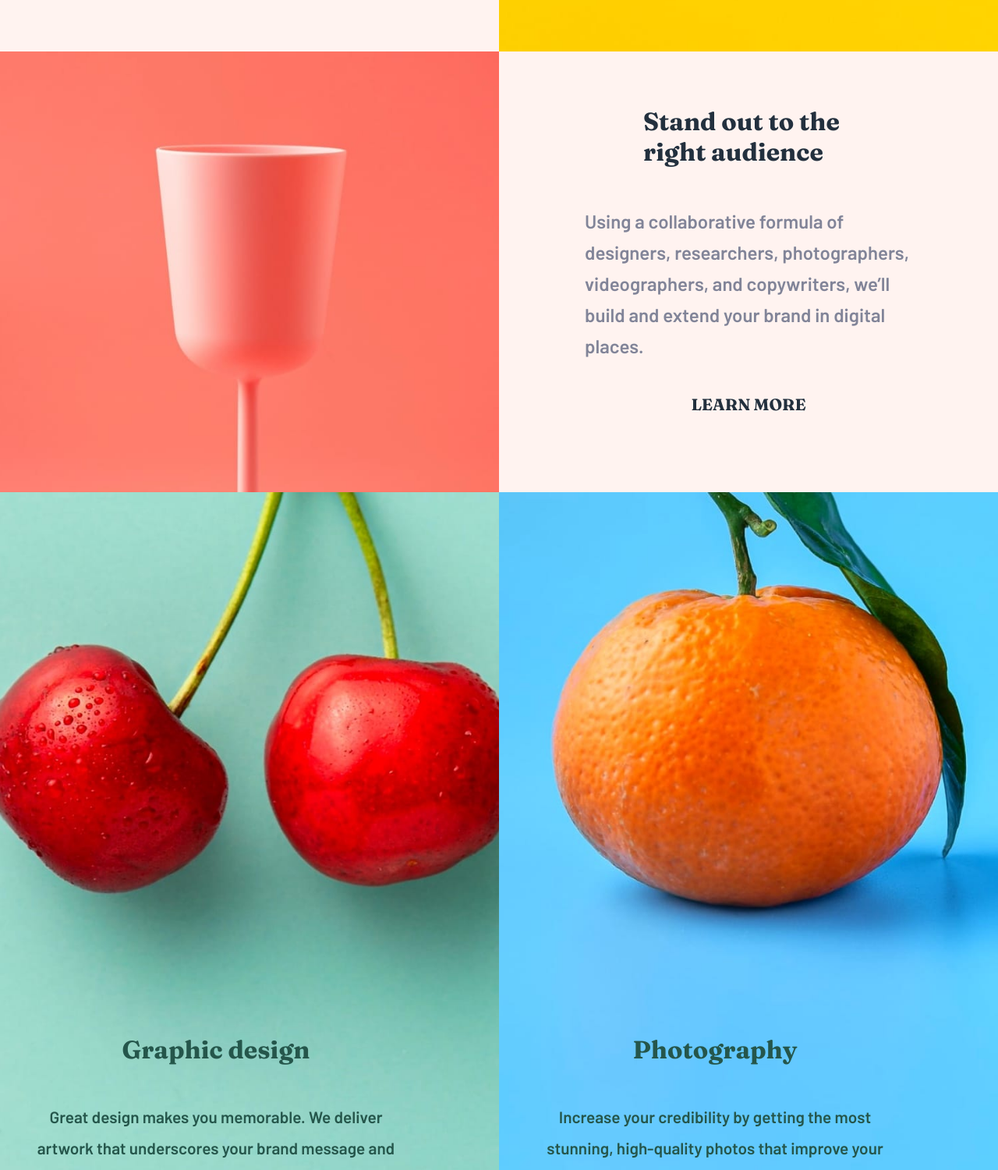
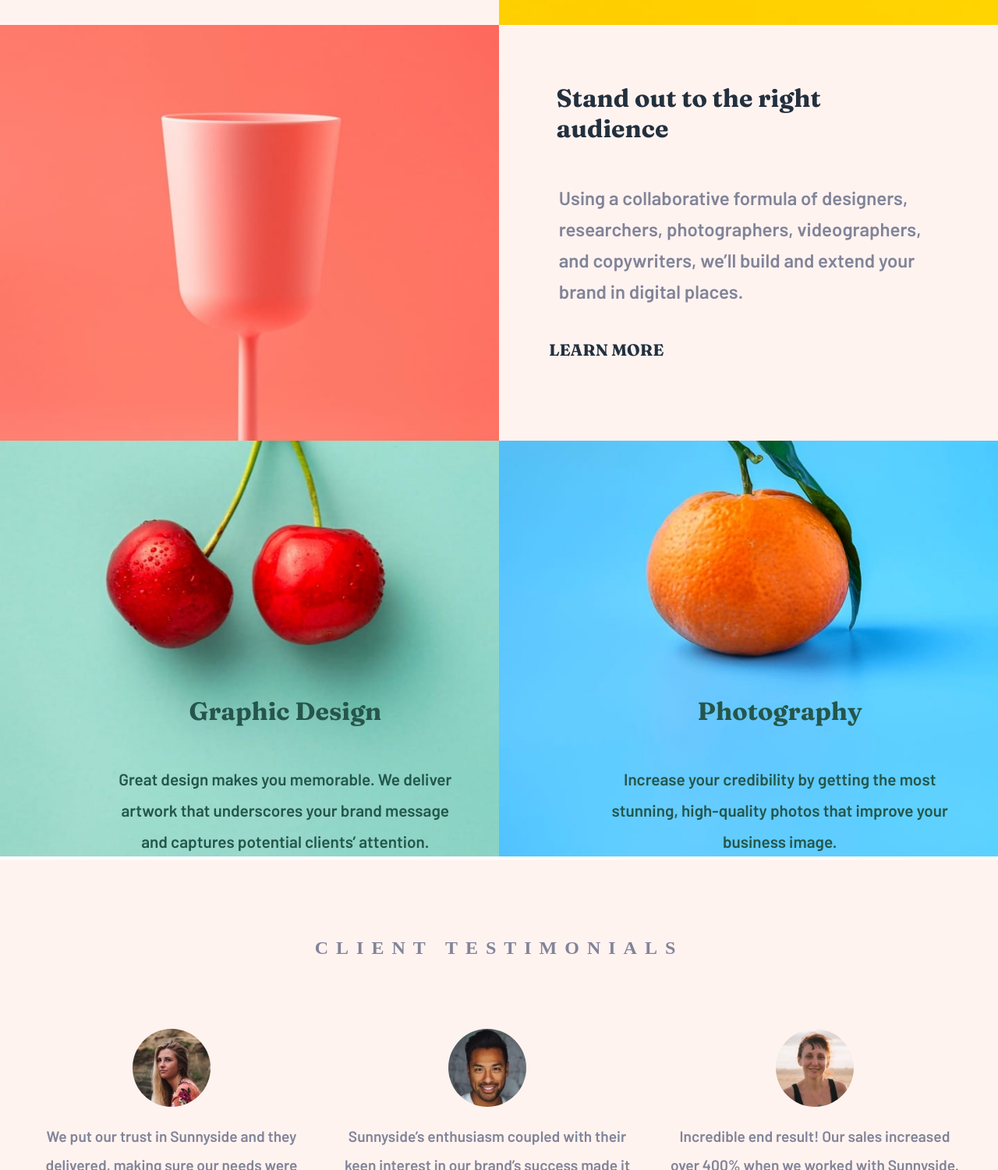
Before and after one commit to Francis-Frimpong/agency-landing-page, a plain HTML site: page index.html in a window 1280 px wide. Shown: the part 1300-2800 px from the top of the page at 78% size. Drawn offline with Linux system fonts and the light colour scheme.

Commit message:
twiks on layout

```diff
--- a/index.html
+++ b/index.html
@@ -81,27 +81,47 @@
 
       </div>
 
+
       <div class="graphic-card">
-        <img src="images/mobile/image-graphic-design.jpg" alt="" class="graphic-design">
+        <picture class="graphic-design">
+          <!-- Mobile image -->
+          <source srcset="images/mobile/image-graphic-design.jpg" media="(max-width: 576px)">
+
+          <!-- Desktop image -->
+          <source srcset="images/desktop/image-graphic-design.jpg" media="(min-width: 1200px)">
+
+          <!-- Fallback image -->
+          <img src="images/desktop/image-graphic-design.jpg" alt="Photography" class="photo-design">
+        </picture>
+
         <div class="graphic-text">
-          <h2> Graphic design</h2>
+          <h2>Graphic Design</h2>
           <p>
             Great design makes you memorable. We deliver artwork that underscores your brand message and captures potential clients’ attention.
           </p>
-
+        </div>
       </div>
 
-      </div>
         <div class="photo-card">
-        <img src="images/mobile/image-photography.jpg" alt="" class="photo-design">
+          <picture class="photo-design">
+            <!-- Mobile image -->
+            <source srcset="images/mobile/image-photography.jpg" media="(max-width: 576px)">
+
+            <!-- Desktop image -->
+            <source srcset="images/desktop/image-photography.jpg" media="(min-width: 1200px)">
+
+            <!-- Fallback image -->
+            <img src="images/desktop/image-photography.jpg" alt="Photography" class="photo-design">
+          </picture>
+
           <div class="photo-text">
-          <h2> Photography</h2>
+            <h2>Photography</h2>
             <p>
               Increase your credibility by getting the most stunning, high-quality photos that improve your business image.
             </p>
-
           </div>
         </div>
+
 
     </div>
     <div class="testimonials">
--- a/styles.css
+++ b/styles.css
@@ -528,7 +528,7 @@ main img {
 
 
     .arrow-img {
-        top: 5%;
+        top: 8.5%;
        }
 
 
@@ -543,10 +543,51 @@ main img {
         width: 100%;
         /* height: 100%; */
     }
+    .card h2 {
+        text-align: left;
+        margin-left: -44%;
+    }
 
-    .card h2 , .card p, .card a{
-        text-align: start;
+    .card p{
+        text-align: left;
+        width: 78%;
     }
+
+    .card a{
+        margin-left: -60%;
+    }
+
+    .special-width h2{
+        width: 60%;
+        margin-left: -17%;
+
+    }
+
+    .special-width p{
+        width: 76%;
+
+    }
+
+    .special-width a{
+        margin-left: -57%;
+
+    }
+
+
+    .graphic-text{
+        top: 56%;
+        left: 22%;
+    }
+
+    .graphic-text p{
+        width: 450px;
+    }
+
+    .photo-text{
+        top: 56%;
+        left: 18%;
+    }
+
 
     .testimonial-cards {
         display: flex;
```
Lines whose indentation alone changed are shown as unchanged.
